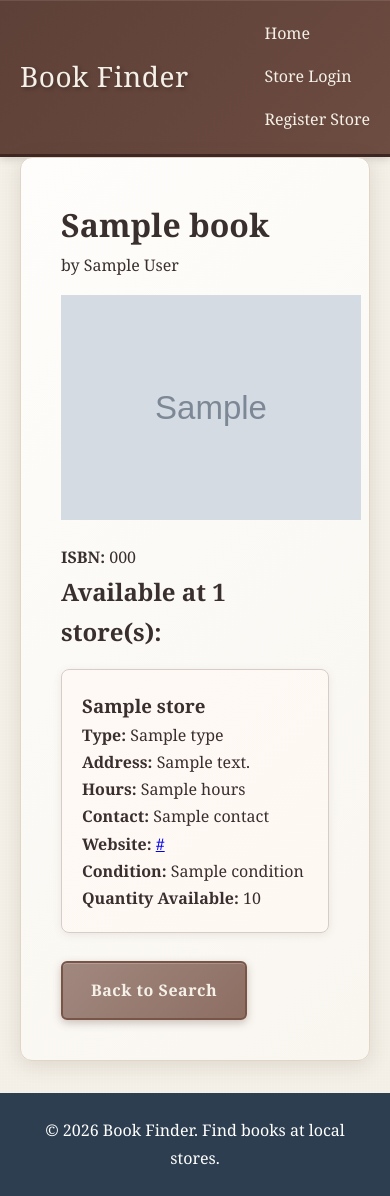
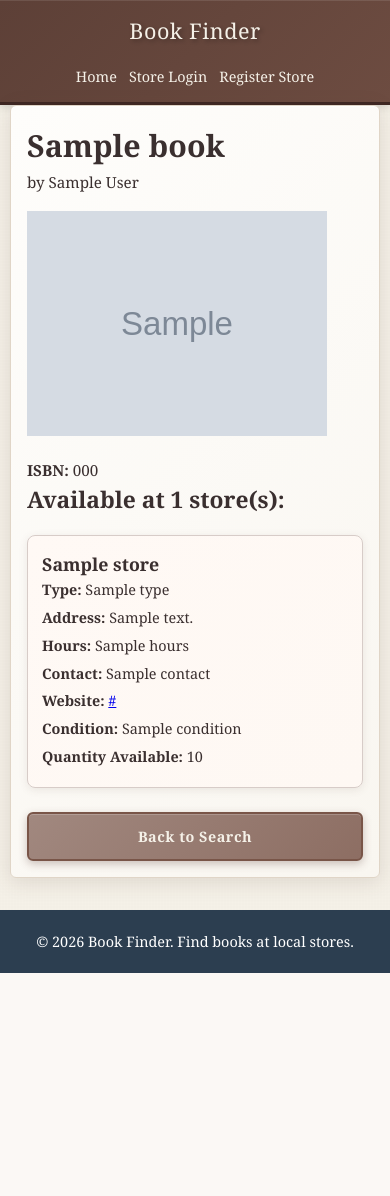
Before and after one commit to RossCampbellDev/book-finder, a Flask app: page /books/1 in a window 390 px wide. After the commit the page ends 973 px from the top, so only its background shows below. Run offline with Flask 3, Linux system fonts and the light colour scheme; grey boxes marked "Sample" are stand-in pictures; a database or web service that is not in the repository returns one stand-in record (values such as "Sample title").

Commit message:
media queries for smartphones etc

```diff
--- a/app/static/css/style.css
+++ b/app/static/css/style.css
@@ -454,21 +454,290 @@ footer {
 }
 
 /* Responsive */
+/* Tablet and below */
 @media (max-width: 768px) {
-    nav ul {
+    .container {
+        padding: 0 15px;
+    }
+
+    /* Header and Navigation */
+    header {
+        padding: 1rem 0;
+    }
+
+    nav {
         flex-direction: column;
         gap: 1rem;
+    }
+
+    nav .logo {
+        font-size: 1.5rem;
+        text-align: center;
+    }
+
+    nav ul {
+        flex-direction: row;
+        flex-wrap: wrap;
+        gap: 1rem;
+        justify-content: center;
+    }
+
+    nav ul li {
+        flex: 0 1 auto;
+    }
+
+    /* Main content */
+    main {
+        padding: 1.5rem 0;
+    }
+
+    /* Map */
+    #map {
+        height: 350px;
+        margin: 1.5rem 0;
+    }
+
+    /* Search and Forms */
+    .search-container,
+    .form-container,
+    .results-container {
+        padding: 1.5rem;
+        border-radius: 8px;
     }
 
     .search-box {
         flex-direction: column;
     }
 
+    .search-box input,
+    .search-box select,
+    .search-box button {
+        width: 100%;
+    }
+
+    /* Buttons */
+    .btn {
+        padding: 0.75rem 1.5rem;
+        font-size: 0.95rem;
+        width: 100%;
+        text-align: center;
+    }
+
     .dashboard-actions {
         flex-direction: column;
     }
 
+    .dashboard-actions .btn {
+        width: 100%;
+    }
+
+    /* Tables */
     .inventory-table {
         overflow-x: auto;
+        font-size: 0.9rem;
+    }
+
+    .inventory-table th,
+    .inventory-table td {
+        padding: 0.75rem 0.5rem;
+        white-space: nowrap;
+    }
+
+    /* Book results */
+    .book-result h3 {
+        font-size: 1.2rem;
+    }
+
+    .store-item {
+        padding: 1rem;
+    }
+
+    /* Tooltips */
+    .tooltip-text {
+        width: 250px;
+        margin-left: -125px;
+        font-size: 0.85rem;
+    }
+
+    /* Dashboard */
+    .dashboard-header {
+        padding: 1.5rem;
     }
 }
+
+/* Mobile phones */
+@media (max-width: 480px) {
+    .container {
+        padding: 0 10px;
+    }
+
+    /* Typography */
+    body {
+        font-size: 0.95rem;
+        line-height: 1.6;
+    }
+
+    /* Header */
+    header {
+        padding: 0.875rem 0;
+    }
+
+    nav .logo {
+        font-size: 1.35rem;
+    }
+
+    nav ul {
+        font-size: 0.9rem;
+        gap: 0.75rem;
+    }
+
+    /* Main content */
+    main {
+        padding: 1rem 0;
+    }
+
+    /* Map */
+    #map {
+        height: 300px;
+        margin: 1rem 0;
+        border-radius: 6px;
+        border-width: 2px;
+    }
+
+    /* Search and Forms */
+    .search-container,
+    .form-container,
+    .results-container {
+        padding: 1rem;
+        border-radius: 6px;
+        margin-bottom: 1rem;
+    }
+
+    .form-container {
+        max-width: 100%;
+    }
+
+    .form-group {
+        margin-bottom: 1.25rem;
+    }
+
+    .form-group input,
+    .form-group select,
+    .form-group textarea {
+        padding: 0.75rem;
+        font-size: 0.95rem;
+    }
+
+    /* Buttons */
+    .btn {
+        padding: 0.7rem 1.25rem;
+        font-size: 0.9rem;
+    }
+
+    /* Book results */
+    .book-result {
+        padding: 1rem 0;
+    }
+
+    .book-result h3 {
+        font-size: 1.1rem;
+        margin-bottom: 0.4rem;
+    }
+
+    .book-result .author {
+        font-size: 0.9rem;
+        margin-bottom: 0.75rem;
+    }
+
+    .store-item {
+        padding: 0.875rem;
+        margin-bottom: 0.5rem;
+    }
+
+    .store-item h4 {
+        font-size: 1rem;
+        margin-bottom: 0.4rem;
+    }
+
+    .store-item p {
+        font-size: 0.9rem;
+        margin-bottom: 0.3rem;
+    }
+
+    /* Tables - make them scroll horizontally on very small screens */
+    .inventory-table {
+        font-size: 0.85rem;
+        -webkit-overflow-scrolling: touch;
+    }
+
+    .inventory-table th,
+    .inventory-table td {
+        padding: 0.6rem 0.4rem;
+        font-size: 0.85rem;
+    }
+
+    /* Tooltips - adjust for small screens */
+    .tooltip-text {
+        width: calc(100vw - 40px);
+        max-width: 280px;
+        left: 50%;
+        margin-left: calc((100vw - 40px) / -2);
+        margin-left: -140px;
+        font-size: 0.8rem;
+    }
+
+    .tooltip-icon {
+        width: 16px;
+        height: 16px;
+        line-height: 16px;
+        font-size: 11px;
+    }
+
+    /* Dashboard */
+    .dashboard-header {
+        padding: 1rem;
+    }
+
+    .dashboard-header h1 {
+        font-size: 1.5rem;
+    }
+
+    /* Flash messages */
+    .flash {
+        padding: 0.875rem;
+        font-size: 0.9rem;
+    }
+
+    /* Footer */
+    footer {
+        padding: 1.25rem 0;
+        font-size: 0.9rem;
+    }
+}
+
+/* Very small screens */
+@media (max-width: 360px) {
+    nav .logo {
+        font-size: 1.2rem;
+    }
+
+    nav ul {
+        font-size: 0.85rem;
+        gap: 0.5rem;
+    }
+
+    .search-container h1,
+    .results-container h2,
+    .dashboard-header h1 {
+        font-size: 1.3rem;
+    }
+
+    .book-result h3 {
+        font-size: 1rem;
+    }
+
+    .btn {
+        padding: 0.65rem 1rem;
+        font-size: 0.85rem;
+    }
+}
```
